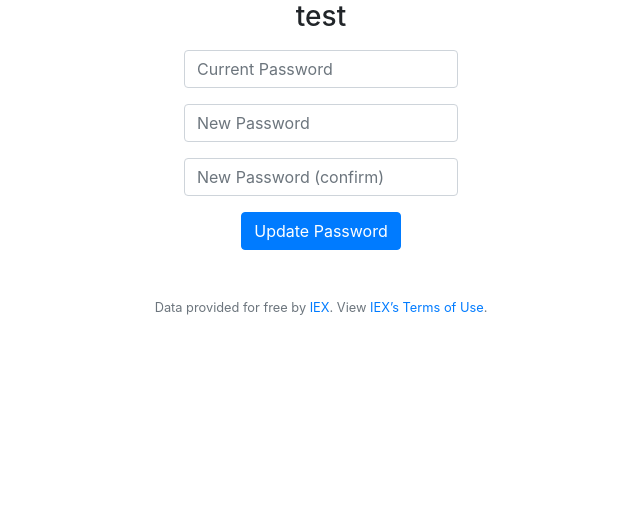
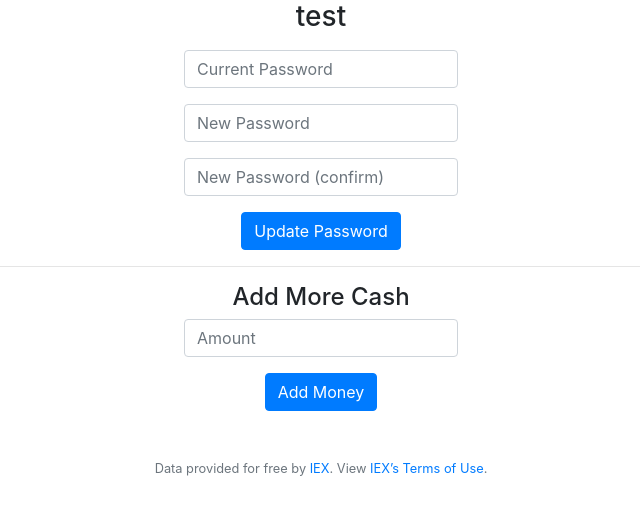
Before and after one commit to daniil/cs50, a Flask app: page /profile in a window 1280 px wide. Shown: the part 124-639 px from the top of the page, without its empty margins (319-959 px from the left). Run offline with Flask 2, Linux system fonts and the light colour scheme; a user stored in the database is signed in; some libraries are stand-ins or nearby versions.

Commit message:
Update code formatting. Add funds update functionality

```diff
--- a/tracks/web/finance/application.py
+++ b/tracks/web/finance/application.py
@@ -184,31 +184,53 @@ def logout():
 @login_required
 def profile():
     if request.method == "POST":
-        if not request.form.get("curr_password"):
-            return apology("must enter current password", 400)
-        if not request.form.get("new_password"):
-            return apology("must enter new password", 400)
-        if not request.form.get("new_confirmation"):
-            return apology("must enter new password confirmation", 400)
-        if not request.form.get("new_password") == request.form.get("new_confirmation"):
-            return apology("new password and confimation need to match", 400)
 
-        # Check current user password
-        hash = db.execute("SELECT hash FROM users WHERE id = :user_id", user_id=session["user_id"])
+        # If user is changing the password
+        if request.form.get("action") == "password-change":
+            if not request.form.get("curr_password"):
+                return apology("must enter current password", 400)
+            if not request.form.get("new_password"):
+                return apology("must enter new password", 400)
+            if not request.form.get("new_confirmation"):
+                return apology("must enter new password confirmation", 400)
+            if not request.form.get("new_password") == request.form.get("new_confirmation"):
+                return apology("new password and confimation need to match", 400)
 
-        if not check_password_hash(hash[0]["hash"], request.form.get("curr_password")):
-            return apology("current password is incorrect")
+            # Check current user password
+            hash = db.execute("SELECT hash FROM users WHERE id = :user_id", user_id=session["user_id"])
 
-        # Update current user password
-        update_password = db.execute("UPDATE users SET hash = :password_hash WHERE id = :user_id",
-                                     user_id=session["user_id"],
-                                     password_hash=generate_password_hash(request.form.get("new_password")))
+            if not check_password_hash(hash[0]["hash"], request.form.get("curr_password")):
+                return apology("current password is incorrect")
 
-        if not update_password:
-            return apology("can't update the password")
+            # Update current user password
+            update_password = db.execute("UPDATE users SET hash = :password_hash WHERE id = :user_id",
+                                         user_id=session["user_id"],
+                                         password_hash=generate_password_hash(request.form.get("new_password")))
 
-        flash("Password updated successfully")
-        return redirect("/profile")
+            if not update_password:
+                return apology("can't update the password")
+
+            flash("Password updated successfully")
+            return redirect("/profile")
+
+        # If user is adding more cash to their profile
+        if request.form.get("action") == "cash-add":
+            if not request.form.get("cash"):
+                return apology("must enter the cash amount")
+
+            # Get current user cash amount
+            curr_cash = db.execute("SELECT cash FROM users WHERE id = :user_id", user_id=session["user_id"])
+
+            # Updates user cash
+            add_cash = db.execute("UPDATE users SET cash = :new_cash WHERE id = :user_id",
+                                  new_cash=curr_cash[0]["cash"] + float(request.form.get("cash")),
+                                  user_id=session["user_id"])
+
+            if not add_cash:
+                return apology("can't add cash")
+
+            flash(f"Funds have been added successfully (${request.form.get('cash')})")
+            return redirect("/")
 
     # Render Profile page ("GET")
     else:
--- a/tracks/web/finance/templates/profile.html
+++ b/tracks/web/finance/templates/profile.html
@@ -6,6 +6,7 @@
 
 {% block main %}
     <form action="/profile" method="post">
+        <input type="hidden" name="action" value="password-change" />
         <div class="form-group">
             <h3>{{ user["username"] }}</h3>
         </div>
@@ -20,4 +21,13 @@
         </div>
         <button class="btn btn-primary" type="submit">Update Password</button>
     </form>
+    <hr />
+    <form action="/profile" method="post">
+        <input type="hidden" name="action" value="cash-add" />
+        <h4>Add More Cash</h4>
+        <div class="form-group">
+            <input class="form-control" name="cash" placeholder="Amount" type="number" step="0.01" min="0" required />
+        </div>
+        <button class="btn btn-primary" type="submit">Add Money</button>
+    </form>
 {% endblock %}
```
Also changed, not shown: tracks/web/finance/finance.db.
